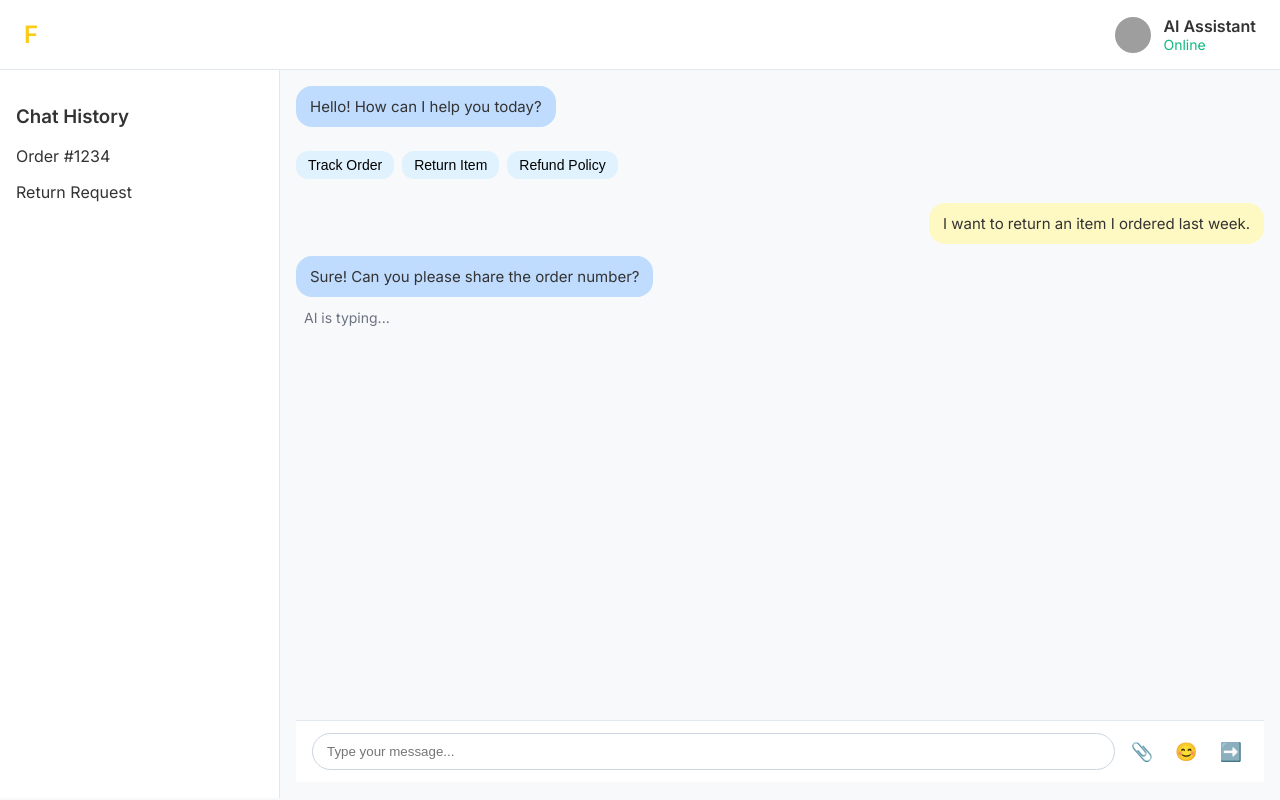
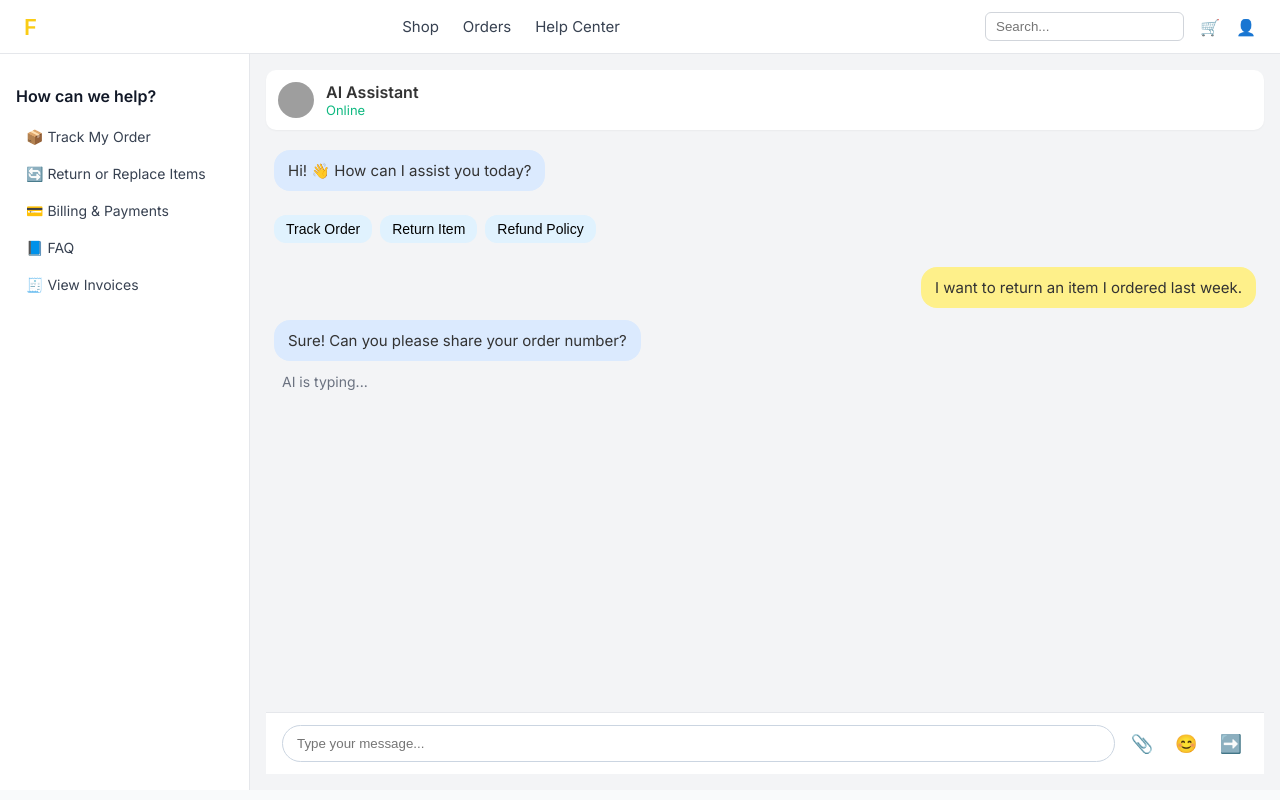
Before and after one commit to codork/chatui, a plain HTML site: page index.html in a window 1280 px wide. Drawn offline with Linux system fonts and the light colour scheme; grey boxes are pictures that could not be loaded.

Commit message:
upgrade ui

```diff
--- a/index.html
+++ b/index.html
@@ -3,7 +3,7 @@
 <head>
   <meta charset="UTF-8" />
   <meta name="viewport" content="width=device-width, initial-scale=1.0"/>
-  <title>Customer Support Chat</title>
+  <title>F - Customer Support</title>
   <link href="https://fonts.googleapis.com/css2?family=Inter:wght@400;600&display=swap" rel="stylesheet">
   <style>
     * {
@@ -13,29 +13,104 @@
     body {
       margin: 0;
       font-family: 'Inter', sans-serif;
-      background: #f8f9fb;
+      background: #f9fafb;
       color: #333;
     }
 
     header {
       background: #fff;
-      padding: 16px 24px;
+      padding: 12px 24px;
       display: flex;
       align-items: center;
       justify-content: space-between;
-      border-bottom: 1px solid #e2e8f0;
+      border-bottom: 1px solid #e5e7eb;
+      position: sticky;
+      top: 0;
+      z-index: 10;
     }
 
     .logo {
-      font-size: 24px;
-      font-weight: 600;
-      color: #facc15; /* Yellow */
+      font-size: 22px;
+      font-weight: bold;
+      color: #facc15; /* yellow */
+    }
+
+    nav {
+      display: flex;
+      gap: 24px;
+      font-size: 15px;
+    }
+
+    nav a {
+      text-decoration: none;
+      color: #374151;
+    }
+
+    .nav-right {
+      display: flex;
+      gap: 16px;
+      align-items: center;
+    }
+
+    .search-bar input {
+      padding: 6px 10px;
+      border-radius: 6px;
+      border: 1px solid #d1d5db;
+    }
+
+    .chat-container {
+      display: flex;
+      height: calc(100vh - 64px);
+    }
+
+    .left-pane {
+      width: 250px;
+      background: #fff;
+      padding: 16px;
+      border-right: 1px solid #e5e7eb;
+    }
+
+    .left-pane h3 {
+      margin-bottom: 12px;
+      font-size: 16px;
+      color: #111827;
+    }
+
+    .left-pane ul {
+      list-style: none;
+      padding: 0;
+      margin: 0;
+    }
+
+    .left-pane li {
+      padding: 10px;
+      border-radius: 8px;
+      cursor: pointer;
+      font-size: 14px;
+      color: #374151;
+    }
+
+    .left-pane li:hover {
+      background: #fef9c3;
+    }
+
+    .chat-panel {
+      flex: 1;
+      display: flex;
+      flex-direction: column;
+      padding: 16px;
+      background: #f3f4f6;
     }
 
     .chat-header {
       display: flex;
       align-items: center;
       gap: 12px;
+      background: #fff;
+      padding: 12px;
+      border-radius: 10px;
+      margin-bottom: 12px;
+      box-shadow: 0 1px 2px rgba(0,0,0,0.04);
     }
 
     .chat-header img {
@@ -45,28 +120,8 @@
     }
 
     .chat-header .status {
-      font-size: 14px;
-      color: #10b981; /* green online */
-    }
-
-    .chat-container {
-      display: flex;
-      height: calc(100vh - 72px);
-    }
-
-    .sidebar {
-      width: 280px;
-      background: #fff;
-      border-right: 1px solid #e2e8f0;
-      padding: 16px;
-    }
-
-    .chat-panel {
-      flex: 1;
-      display: flex;
-      flex-direction: column;
-      padding: 16px;
-      background: #f8f9fb;
+      font-size: 13px;
+      color: #10b981;
     }
 
     .messages {
@@ -75,6 +130,7 @@
       display: flex;
       flex-direction: column;
       gap: 12px;
+      padding: 8px;
     }
 
     .message {
@@ -86,12 +142,12 @@
     }
 
     .message.ai {
-      background: #bfdbfe; /* blue-200 */
+      background: #dbeafe; /* blue-100 */
       align-self: flex-start;
     }
 
     .message.user {
-      background: #fef9c3; /* yellow-200 */
+      background: #fef08a; /* yellow-200 */
       align-self: flex-end;
     }
 
@@ -122,7 +178,7 @@
       gap: 10px;
       padding: 12px 16px;
       background: #fff;
-      border-top: 1px solid #e2e8f0;
+      border-top: 1px solid #e5e7eb;
     }
 
     .input-bar input {
@@ -138,38 +194,55 @@
       cursor: pointer;
       font-size: 18px;
     }
-
   </style>
 </head>
 <body>
   <header>
     <div class="logo">F</div>
-    <div class="chat-header">
-      <img src="https://api.dicebear.com/7.x/bottts/svg?seed=AI" alt="AI Avatar" />
-      <div>
-        <div><strong>AI Assistant</strong></div>
-        <div class="status">Online</div>
+    <nav>
+      <a href="#">Shop</a>
+      <a href="#">Orders</a>
+      <a href="#">Help Center</a>
+    </nav>
+    <div class="nav-right">
+      <div class="search-bar">
+        <input type="text" placeholder="Search..." />
       </div>
+      <span>🛒</span>
+      <span>👤</span>
     </div>
   </header>
 
   <div class="chat-container">
-    <div class="sidebar">
-      <h3>Chat History</h3>
-      <p>Order #1234</p>
-      <p>Return Request</p>
+    <div class="left-pane">
+      <h3>How can we help?</h3>
+      <ul>
+        <li>📦 Track My Order</li>
+        <li>🔄 Return or Replace Items</li>
+        <li>💳 Billing & Payments</li>
+        <li>📘 FAQ</li>
+        <li>🧾 View Invoices</li>
+      </ul>
     </div>
 
     <div class="chat-panel">
+      <div class="chat-header">
+        <img src="https://api.dicebear.com/7.x/bottts/svg?seed=AI" alt="AI Avatar" />
+        <div>
+          <div><strong>AI Assistant</strong></div>
+          <div class="status">Online</div>
+        </div>
+      </div>
+
       <div class="messages">
-        <div class="message ai">Hello! How can I help you today?</div>
+        <div class="message ai">Hi! 👋 How can I assist you today?</div>
         <div class="quick-replies">
           <button>Track Order</button>
           <button>Return Item</button>
           <button>Refund Policy</button>
         </div>
         <div class="message user">I want to return an item I ordered last week.</div>
-        <div class="message ai">Sure! Can you please share the order number?</div>
+        <div class="message ai">Sure! Can you please share your order number?</div>
         <div class="typing">AI is typing...</div>
       </div>
 
```
